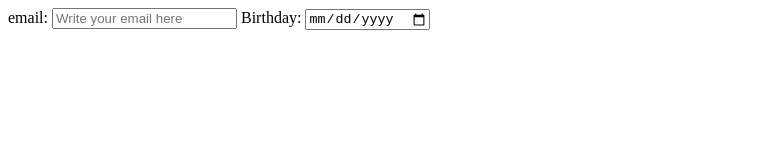
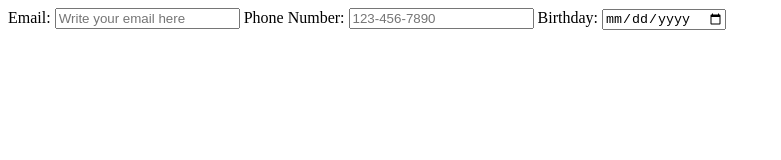
Before and after one commit to saugusth/ITMD362_lab2, a plain HTML site: page index.html in a window 1280 px wide. Shown: the whole page, without its empty margins (0-781 px from the left). Drawn offline with Linux system fonts and the light colour scheme.

Commit message:
added phine number and fixed email

```diff
--- a/index.html
+++ b/index.html
@@ -5,8 +5,10 @@
 </head>
 <body>
 	<form>
-		<label>email:</label>
+		<label>Email:</label>
 		<input type="email" name="email" placeholder="Write your email here">
+		<label>Phone Number:</label>
+		<input type="tel" name="Phone" placeholder="123-456-7890">
 		<label>Birthday:</label>
 		<input type="date" name="Birthday:">
 	</form>
```
